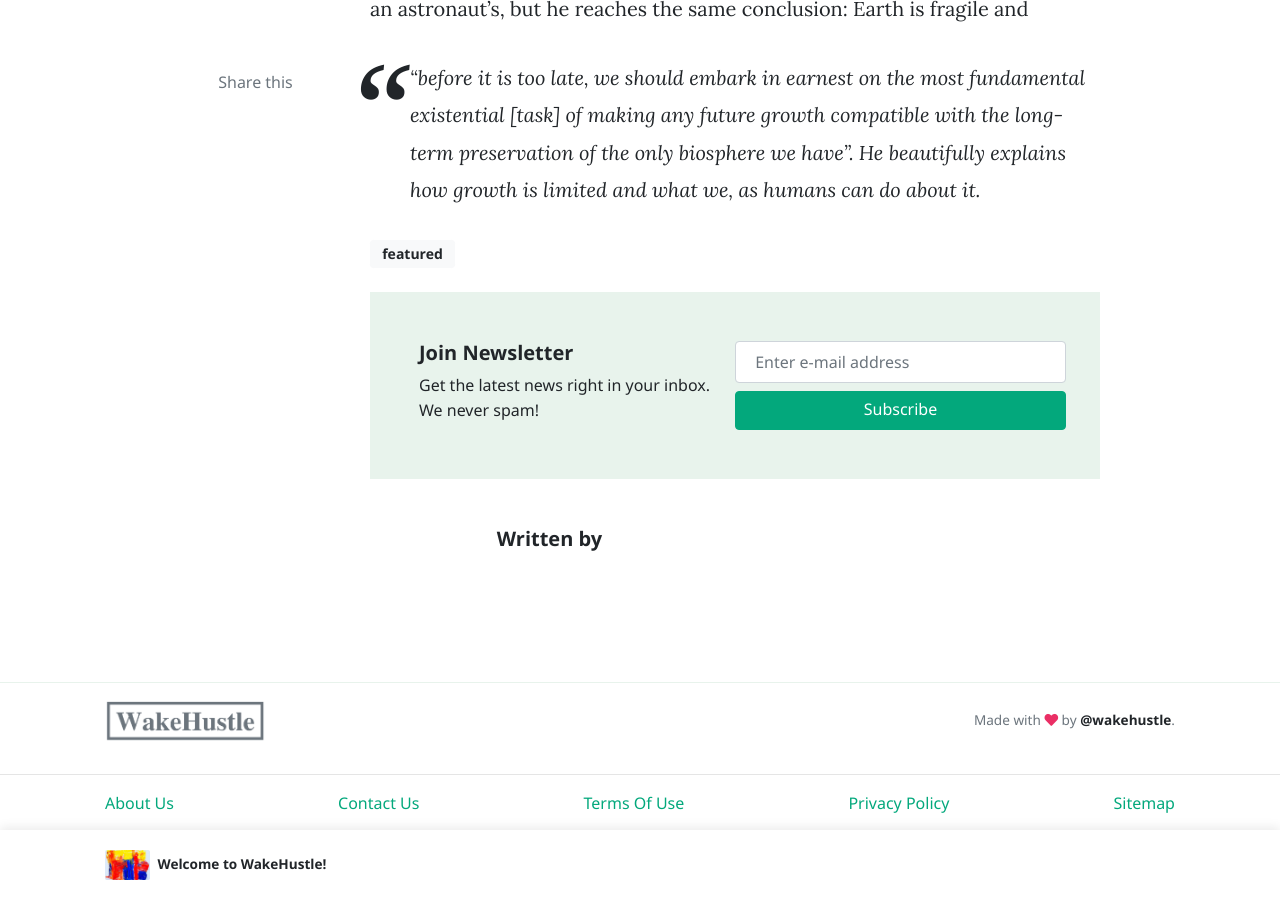
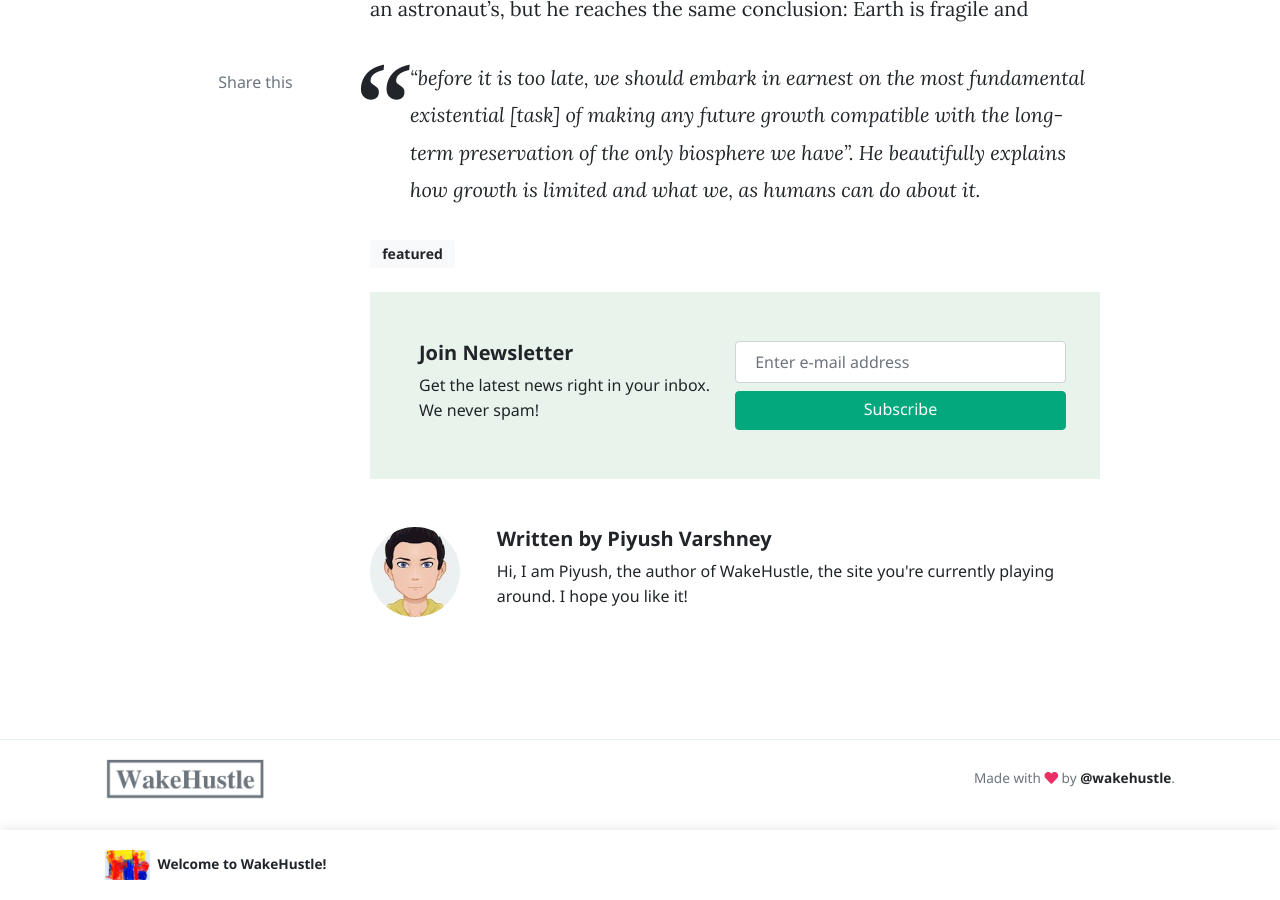
Before and after one commit to wakehustle/wakehustle.github.io, a Jekyll site: the page built from _posts/2020-05-30-is-growth-limited.md, in a window 1280 px wide and 900 px high, scrolled down 2242 px. Built offline with Jekyll 4.4.1, drawn with Linux system fonts in a browser that asks for light colours; nearby versions of some CDN libraries; comment, search, counter and statistics services are not loaded; some of the changed lines change nothing that is shown.

Commit message:
added author

```diff
--- a/_config.yml
+++ b/_config.yml
@@ -25,7 +25,7 @@ plugins:
 
 
 authors:
-    sal:
+    piyush:
       name:           Piyush Varshney
       site:           https://piyushvarshney.github.io
       avatar:         /assets/images/avatar1.jpg
--- a/_posts/2020-05-30-is-growth-limited.md
+++ b/_posts/2020-05-30-is-growth-limited.md
@@ -2,6 +2,7 @@
 title: Is Growth Limited?
 meta: Is growth limited in 2020?
 image: assets/images/boeing.PNG
+author: piyush
 tags:
 - featured
 categories:
```
